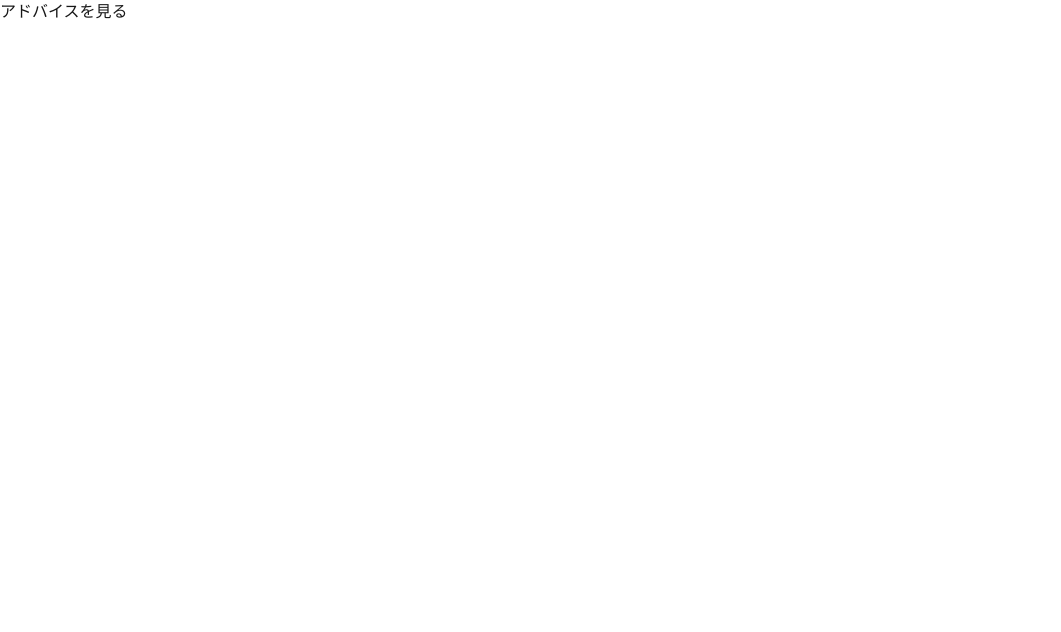
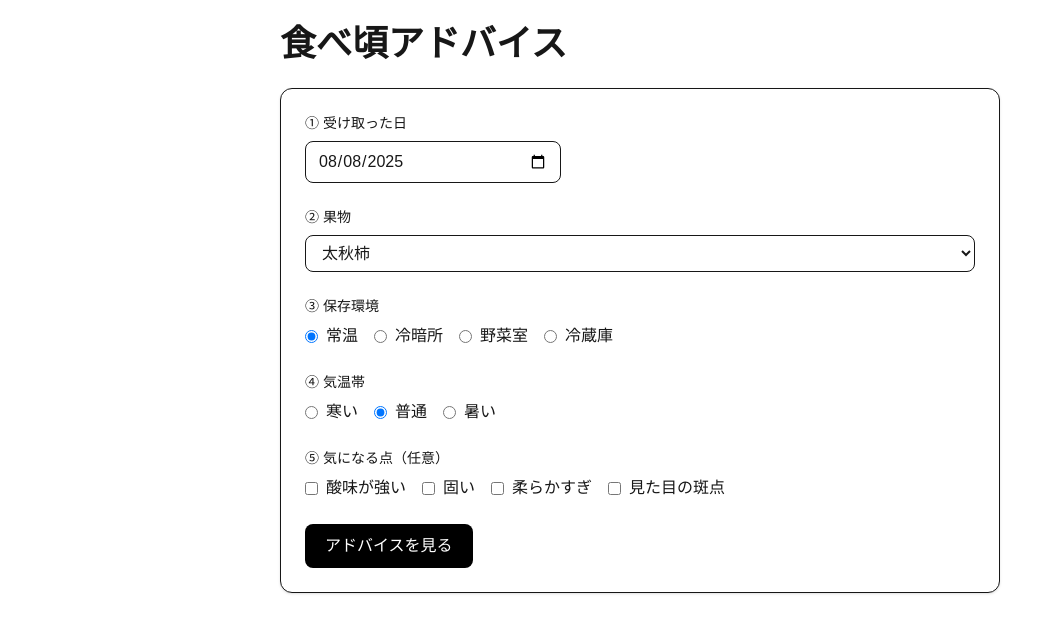
Before and after one commit to nipponfruit/nipponfruit-ai, a Next.js app: page /ripeness in a window 1280 px wide. Shown: the top 632 px of the page, without its empty margins (0-1061 px from the left). Built offline with nearby package versions, Linux system fonts and the light colour scheme.

Commit message:
fix(ui): restore full form and result layout

```diff
--- a/app/ripeness/page.tsx
+++ b/app/ripeness/page.tsx
@@ -1,6 +1,11 @@
 "use client";
-import React, { useState } from "react";
 
+import React, { useEffect, useMemo, useState } from "react";
+
+// API: /api/fruit-rules の型
+type RuleLite = { sku: string; name: string; category?: string };
+
+// API: /api/ripeness の返却型（一部だけ使用）
 type Advice = {
   summaryMd: string;
   smartTips: string[];
@@ -8,68 +13,316 @@ type Advice = {
   uses: string[];
   ripenessWindow?: { start: string; end: string; note?: string };
 };
-
 type ApiResult = {
   sku: string;
   name: string;
   readyDate: string;
-  baseSummary: string;
-  summary: string;
-  advice?: Advice;
+  baseSummary: string; // ←「基本アドバイス」本文
+  advice?: Advice;     // ←「AIからの追加提案」
 };
 
+const STORAGE_LABEL: Record<string, string> = {
+  room: "常温",
+  cooldark: "冷暗所",
+  vegroom: "野菜室",
+  fridge: "冷蔵庫",
+};
+
+const CLIMATE_LABEL: Record<string, string> = {
+  cold: "寒い",
+  normal: "普通",
+  hot: "暑い",
+};
+
+const ISSUE_LIST = [
+  { key: "酸味が強い", label: "酸味が強い" },
+  { key: "固い", label: "固い" },
+  { key: "柔らかすぎ", label: "柔らかすぎ" },
+  { key: "見た目の斑点", label: "見た目の斑点" },
+];
+
+function todayStr() {
+  const d = new Date();
+  const mm = String(d.getMonth() + 1).padStart(2, "0");
+  const dd = String(d.getDate()).padStart(2, "0");
+  return `${d.getFullYear()}-${mm}-${dd}`;
+}
+
 export default function RipenessPage() {
-  const [date, setDate] = useState("");
-  const [fruit, setFruit] = useState("");
-  const [storage, setStorage] = useState("room");
-  const [climate, setClimate] = useState("normal");
+  // 入力値
+  const [date, setDate] = useState<string>(todayStr());
+  const [sku, setSku] = useState<string>("");
+  const [storage, setStorage] = useState<"room" | "cooldark" | "vegroom" | "fridge">("room");
+  const [climate, setClimate] = useState<"cold" | "normal" | "hot">("normal");
   const [issues, setIssues] = useState<string[]>([]);
+
+  // マスタ
+  const [rules, setRules] = useState<RuleLite[]>([]);
+  const fruitsByCategory = useMemo(() => {
+    const m = new Map<string, RuleLite[]>();
+    for (const r of rules) {
+      const cat = r.category ?? "";
+      if (!m.has(cat)) m.set(cat, []);
+      m.get(cat)!.push(r);
+    }
+    return m;
+  }, [rules]);
+
+  // 結果
   const [result, setResult] = useState<ApiResult | null>(null);
   const [loading, setLoading] = useState(false);
+  const [errMsg, setErrMsg] = useState<string>("");
 
+  // 1) フルーツ一覧をAPIから取得（fruit_rules.jsonが全部出ます）
+  useEffect(() => {
+    let cancelled = false;
+    (async () => {
+      try {
+        const res = await fetch("/api/fruit-rules", { method: "GET" });
+        const data = (await res.json()) as { rules: RuleLite[] };
+        if (!cancelled) {
+          setRules(data.rules);
+          if (!sku && data.rules.length > 0) setSku(data.rules[0].sku);
+        }
+      } catch {
+        if (!cancelled) setErrMsg("果物リストの取得に失敗しました。");
+      }
+    })();
+    return () => {
+      cancelled = true;
+    };
+    // eslint-disable-next-line react-hooks/exhaustive-deps
+  }, []);
+
+  // 2) 送信
   const handleSubmit = async () => {
     setLoading(true);
     setResult(null);
+    setErrMsg("");
     try {
-      const payload = {
-        sku: fruit,
-        receivedAt: date,
-        storage,
-        climate,
-        issues
-      };
       const res = await fetch("/api/ripeness", {
         method: "POST",
         headers: { "Content-Type": "application/json" },
-        body: JSON.stringify(payload),
+        body: JSON.stringify({
+          sku,
+          receivedAt: date,
+          storage,
+          climate,
+          issues,
+        }),
       });
-      if (!res.ok) throw new Error("API error");
-      const data: ApiResult = await res.json();
+      if (!res.ok) {
+        const j = await res.json().catch(() => ({}));
+        throw new Error(j.error || `API error (${res.status})`);
+      }
+      const data = (await res.json()) as ApiResult;
       setResult(data);
-    } catch (err) {
-      console.error(err);
+    } catch (e) {
+      const msg = e instanceof Error ? e.message : "エラーが発生しました";
+      setErrMsg(msg);
     } finally {
       setLoading(false);
     }
   };
 
+  // UI: 見た目はシンプル（Tailwind前提）。必要に応じてお好みに調整OK
   return (
-    <div>
-      {/* フォームUI */}
-      {/* 省略：ここに既存の入力UIを入れる */}
-      <button onClick={handleSubmit} disabled={loading}>
-        アドバイスを見る
-      </button>
+    <div className="mx-auto max-w-3xl p-4 md:p-6">
+      <h1 className="text-3xl md:text-4xl font-bold mb-6">食べ頃アドバイス</h1>
+
+      {/* フォーム */}
+      <div className="space-y-6 bg-white rounded-xl shadow-sm border p-4 md:p-6">
+        {/* 受け取った日 */}
+        <div>
+          <label className="block text-sm font-medium mb-2">① 受け取った日</label>
+          <input
+            type="date"
+            value={date}
+            onChange={(e) => setDate(e.target.value)}
+            className="w-full md:w-64 border rounded-lg px-3 py-2"
+          />
+        </div>
+
+        {/* 果物 */}
+        <div>
+          <label className="block text-sm font-medium mb-2">② 果物</label>
+          <select
+            value={sku}
+            onChange={(e) => setSku(e.target.value)}
+            className="w-full border rounded-lg px-3 py-2"
+          >
+            {[...fruitsByCategory.entries()].map(([cat, list]) => (
+              <optgroup key={cat || "その他"} label={cat || "その他"}>
+                {list.map((r) => (
+                  <option key={r.sku} value={r.sku}>
+                    {r.name}
+                  </option>
+                ))}
+              </optgroup>
+            ))}
+          </select>
+        </div>
+
+        {/* 保存環境 */}
+        <div>
+          <span className="block text-sm font-medium mb-2">③ 保存環境</span>
+          <div className="flex flex-wrap gap-4">
+            {(["room", "cooldark", "vegroom", "fridge"] as const).map((k) => (
+              <label key={k} className="flex items-center gap-2">
+                <input
+                  type="radio"
+                  name="storage"
+                  value={k}
+                  checked={storage === k}
+                  onChange={() => setStorage(k)}
+                />
+                <span>{STORAGE_LABEL[k]}</span>
+              </label>
+            ))}
+          </div>
+        </div>
+
+        {/* 気温帯 */}
+        <div>
+          <span className="block text-sm font-medium mb-2">④ 気温帯</span>
+          <div className="flex flex-wrap gap-4">
+            {(["cold", "normal", "hot"] as const).map((k) => (
+              <label key={k} className="flex items-center gap-2">
+                <input
+                  type="radio"
+                  name="climate"
+                  value={k}
+                  checked={climate === k}
+                  onChange={() => setClimate(k)}
+                />
+                <span>{CLIMATE_LABEL[k]}</span>
+              </label>
+            ))}
+          </div>
+        </div>
+
+        {/* 気になる点 */}
+        <div>
+          <span className="block text-sm font-medium mb-2">⑤ 気になる点（任意）</span>
+          <div className="flex flex-wrap gap-4">
+            {ISSUE_LIST.map((it) => {
+              const checked = issues.includes(it.key);
+              return (
+                <label key={it.key} className="flex items-center gap-2">
+                  <input
+                    type="checkbox"
+                    checked={checked}
+                    onChange={() =>
+                      setIssues((prev) =>
+                        checked ? prev.filter((x) => x !== it.key) : [...prev, it.key],
+                      )
+                    }
+                  />
+                  <span>{it.label}</span>
+                </label>
+              );
+            })}
+          </div>
+        </div>
+
+        <div>
+          <button
+            onClick={handleSubmit}
+            disabled={loading || !sku || !date}
+            className="inline-flex items-center justify-center rounded-lg bg-black text-white px-5 py-2.5 disabled:opacity-40"
+          >
+            {loading ? "計算中…" : "アドバイスを見る"}
+          </button>
+          {errMsg && <p className="mt-2 text-sm text-red-600">{errMsg}</p>}
+        </div>
+      </div>
+
+      {/* 結果 */}
       {result && (
-        <div>
-          <h2>基本アドバイス</h2>
-          <pre>{result.baseSummary}</pre>
-          <h2>AIからの追加提案</h2>
-          {result.advice?.summaryMd ? (
-            <div>{result.advice.summaryMd}</div>
-          ) : (
-            <div>(本日は追加提案を取得できませんでした)</div>
-          )}
+        <div className="mt-8 space-y-6">
+          {/* 大きな日付＆ウィンドウ */}
+          <div className="rounded-2xl border bg-[#fff7e9] p-5 md:p-6">
+            <div className="flex items-center justify-between">
+              <div className="text-sm md:text-base">
+                <span className="inline-flex items-center gap-2 rounded-full bg-[#f2d9a6] px-3 py-1 mr-2">
+                  目安の食べ頃
+                </span>
+                <span className="opacity-70">{result.name}</span>
+              </div>
+              {/* 右上空き */}
+            </div>
+            <div className="mt-3 md:mt-4 text-4xl md:text-6xl font-extrabold text-[#7a3d00] tracking-wider">
+              {result.readyDate}
+            </div>
+          </div>
+
+          {/* 基本アドバイス */}
+          <div className="rounded-2xl border bg-white p-5 md:p-6">
+            <div className="flex items-center justify-between">
+              <h2 className="text-xl md:text-2xl font-semibold">基本アドバイス</h2>
+              <span className="text-xs md:text-sm opacity-60">ルールに基づく</span>
+            </div>
+            <div className="mt-3 whitespace-pre-wrap leading-7">{result.baseSummary}</div>
+          </div>
+
+          {/* AI独自の追加提案 */}
+          <div className="rounded-2xl border bg-white p-5 md:p-6">
+            <div className="flex items-center justify-between">
+              <h2 className="text-xl md:text-2xl font-semibold">AIからの追加提案</h2>
+              <span className="text-xs md:text-sm opacity-60">AI独自</span>
+            </div>
+
+            {result.advice?.summaryMd ? (
+              <>
+                <div className="prose prose-sm md:prose-base mt-3 whitespace-pre-wrap">
+                  {result.advice.summaryMd}
+                </div>
+
+                <div className="grid md:grid-cols-3 gap-4 mt-4">
+                  <div className="rounded-xl border p-4">
+                    <div className="font-semibold mb-2">実践Tips</div>
+                    {result.advice.smartTips?.length ? (
+                      <ul className="list-disc list-inside space-y-1">
+                        {result.advice.smartTips.map((t, i) => (
+                          <li key={i}>{t}</li>
+                        ))}
+                      </ul>
+                    ) : (
+                      <div className="opacity-60">—</div>
+                    )}
+                  </div>
+                  <div className="rounded-xl border p-4">
+                    <div className="font-semibold mb-2">リスク＆対策</div>
+                    {result.advice.risks?.length ? (
+                      <ul className="list-disc list-inside space-y-1">
+                        {result.advice.risks.map((t, i) => (
+                          <li key={i}>{t}</li>
+                        ))}
+                      </ul>
+                    ) : (
+                      <div className="opacity-60">—</div>
+                    )}
+                  </div>
+                  <div className="rounded-xl border p-4">
+                    <div className="font-semibold mb-2">活用アイデア</div>
+                    {result.advice.uses?.length ? (
+                      <ul className="list-disc list-inside space-y-1">
+                        {result.advice.uses.map((t, i) => (
+                          <li key={i}>{t}</li>
+                        ))}
+                      </ul>
+                    ) : (
+                      <div className="opacity-60">—</div>
+                    )}
+                  </div>
+                </div>
+              </>
+            ) : (
+              <div className="opacity-60 mt-3">(本日は追加提案を取得できませんでした)</div>
+            )}
+          </div>
+
+          <p className="text-xs opacity-60">実際の環境で差があります。目安としてご活用ください。</p>
         </div>
       )}
     </div>
```
